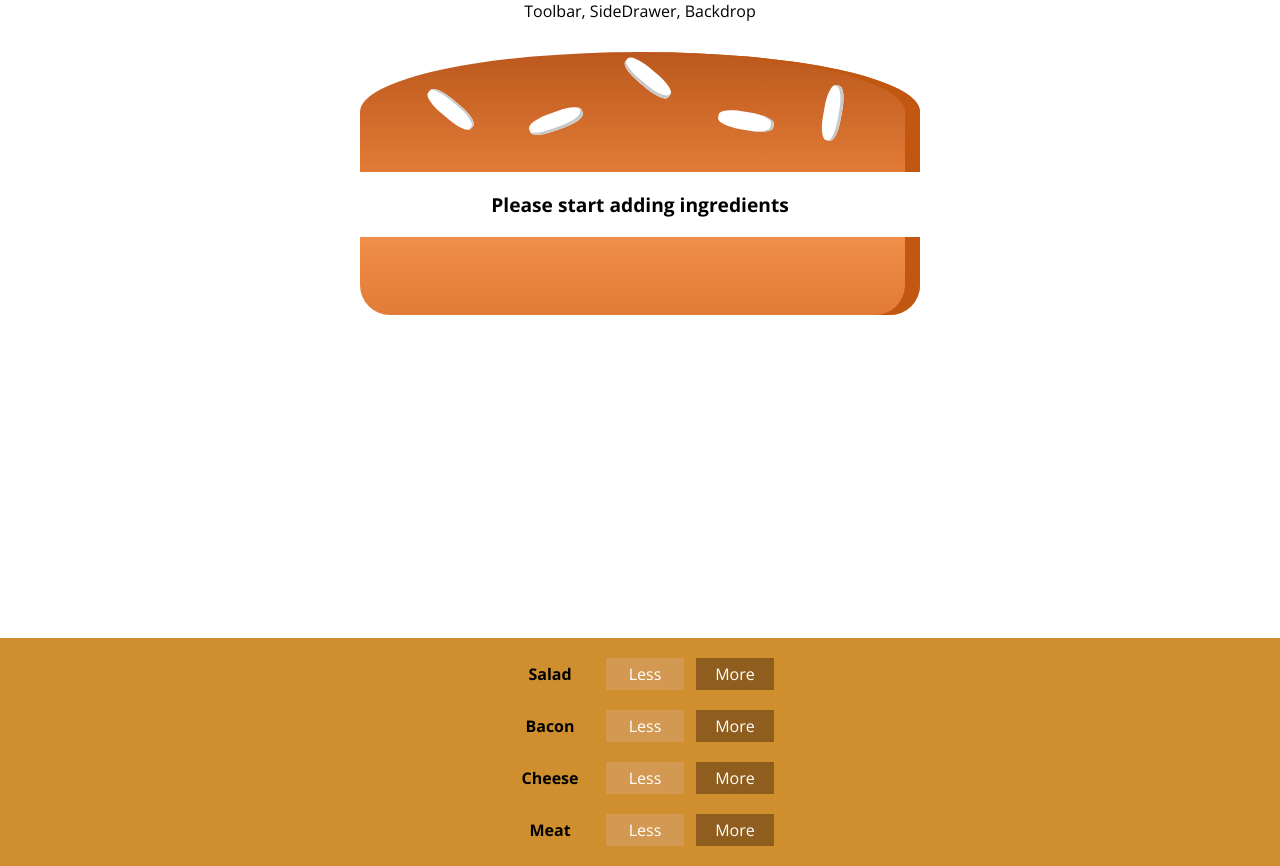
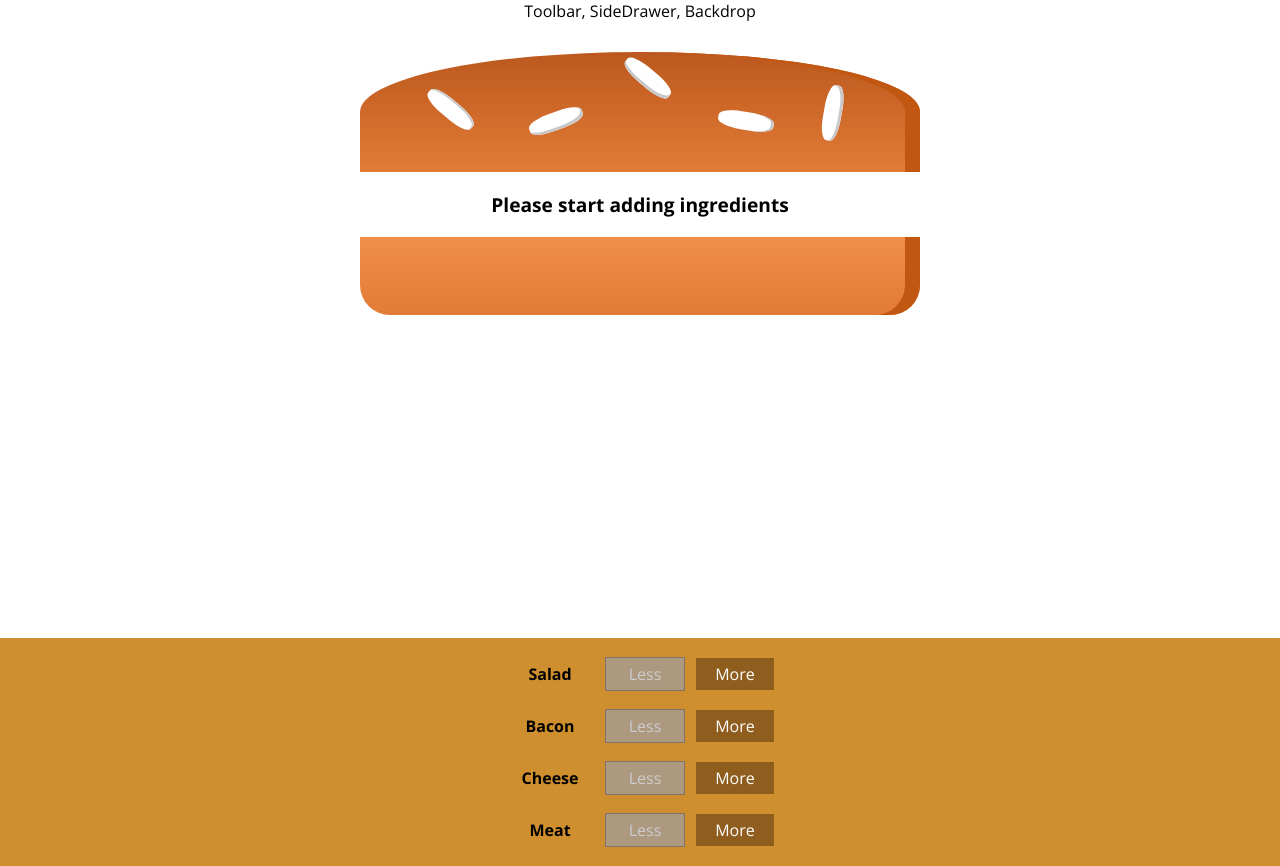
Before and after one commit to kentOneR/burger-app, a React app: page / in a window 1280 px wide. Built offline with nearby package versions, Linux system fonts and the light colour scheme.

Commit message:
removeIngredientHandler method

```diff
--- a/src/components/Burger/BuildControls/BuildControl/BuildControl.js
+++ b/src/components/Burger/BuildControls/BuildControl/BuildControl.js
@@ -4,8 +4,13 @@ import './build_control.scss';
 const buildControl = (props) => (
   <div className="build-control">
     <div className="label">{props.label}</div>
-    <button className="less">Less</button>
-    <button className="more" onClick={props.added}>More</button>
+    <button
+      className="less"
+      onClick={props.removed}
+      disabled={props.disabled}>Less</button>
+    <button
+      className="more"
+      onClick={props.added}>More</button>
   </div>
 );
 
--- a/src/components/Burger/BuildControls/BuildControls.js
+++ b/src/components/Burger/BuildControls/BuildControls.js
@@ -15,7 +15,9 @@ const buildControls = (props) => (
       <BuildControl
         key={ctrl.label}
         label={ctrl.label}
-        added={() => props.ingredientAdd(ctrl.type)} />
+        added={() => props.ingredientAdd(ctrl.type)}
+        removed={() => props.ingredientRemove(ctrl.type)}
+        disabled={props.disabled[ctrl.type]} />
     ))}
   </div>
 );
--- a/src/components/Burger/BurgerIngredient/BurgerIngredient.js
+++ b/src/components/Burger/BurgerIngredient/BurgerIngredient.js
@@ -22,7 +22,7 @@ class burgerIngredient extends Component {
         ingredient = <div className="burger-ingredient meat"></div>;
         break;
       case ('cheese'):
-        ingredient = <div className="burger-burger-ingredient cheese"></div>;
+        ingredient = <div className="burger-ingredient cheese"></div>;
         break;
       case ('bacon'):
         ingredient = <div className="burger-ingredient bacon"></div>;
--- a/src/containers/BurgerBuilder/BurgerBuilder.js
+++ b/src/containers/BurgerBuilder/BurgerBuilder.js
@@ -29,11 +29,9 @@ class BurgerBuilder extends Component {
           };
     updatedIngredients[type] = updatedCount;
 
-    const priceAdd = INGREDIENT_PRICES[type],
-          oldPrice = this.state.totalPrice,
-          updatePrice = oldPrice + priceAdd;
+    const oldPrice = this.state.totalPrice,
+          updatePrice = oldPrice + INGREDIENT_PRICES[type];
 
-    console.log(updatePrice);
     this.setState({
       ingredients: updatedIngredients,
       totalPrice: updatePrice
@@ -41,15 +39,40 @@ class BurgerBuilder extends Component {
   }
 
   removeIngredientHandler = (type) => {
+    const oldCount = this.state.ingredients[type];
+    if (oldCount <= 0) return;
+    const updateCount = oldCount - 1,
+          updatedIngredients = {
+            ...this.state.ingredients
+          };
 
+    updatedIngredients[type] = updateCount;
+
+    const oldPrice = this.state.totalPrice,
+          priceDed = oldPrice - INGREDIENT_PRICES[type];
+
+    this.setState({
+      ingredients: updatedIngredients,
+      totalPrice: priceDed
+    })
   }
 
   render() {
+    const disabledInfo = {
+      ...this.state.ingredients
+    };
+
+    for (let key in disabledInfo) {
+      disabledInfo[key] = disabledInfo[key] <= 0
+    }
+
     return (
       <Auxi>
         <Burger ingredients={this.state.ingredients} />
         <BuildControls
-          ingredientAdd={this.addIngredientHandler} />
+          ingredientAdd={this.addIngredientHandler}
+          ingredientRemove={this.removeIngredientHandler}
+          disabled={disabledInfo} />
       </Auxi>
     );
   }
```
